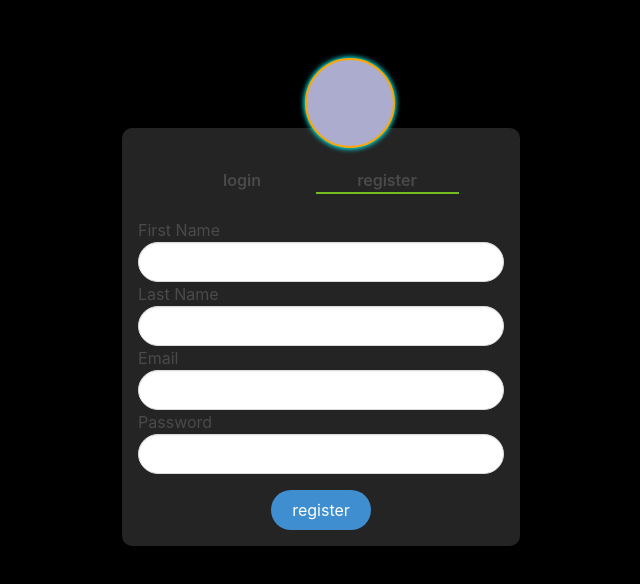
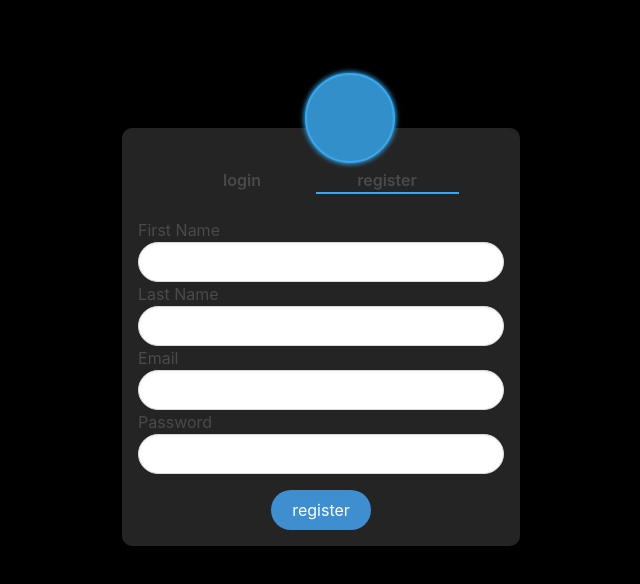
Before and after one commit to Yahalqahtani/register-form, a React (Create React App) app: page / in a window 1280 px wide. Shown: the top 584 px of the page, without its empty margins (319-959 px from the left). Built offline with nearby package versions, Linux system fonts and the light colour scheme.

Commit message:
update style

```diff
--- a/src/App.css
+++ b/src/App.css
@@ -34,16 +34,16 @@ form {
     position: absolute;
     border-radius: 50%;
     overflow: hidden;
-    background-color: rgb(172, 172, 207);
+    background-color: #338fc9;
 
     padding: 0rem;
 
-    top: -4.375rem;
+    top: -3.4375rem;
 
     right: 7.8125rem;
 
-    border: orange 0.125rem solid;
-    box-shadow: 0rem 0rem 0.3125rem 0.0625rem #0ff;
+    border: #37a8ee, 0.125rem solid;
+    box-shadow: 0rem 0rem 0.3125rem 0.0625rem #37a8ee;
 }
 .profileimg img {
     width: auto;
@@ -73,17 +73,17 @@ input:focus {
         border-inline-width: 0rem;
     }
     100% {
-        color: rgb(182, 17, 17);
+        color: #37a8ee;
         /* border-inline-width: 4px ; */
         /* border-inline-color: red; */
-        box-shadow: 0rem 0rem 0.3125rem 0.0625rem #0ff;
+        box-shadow: 0rem 0rem 0.3125rem 0.0625rem #37a8ee;
     }
 }
 
 input:checked + label {
     /* animation: animationINPUT 0.8s infinite; */
     /* background-color: rgb(215, 196, 233); */
-    border-bottom: rgb(116, 189, 33) 0.125rem solid;
+    border-bottom: #37a8ee 0.125rem solid;
     transition: color 0.6s ease-in, border-color 0.8s ease-in;
 }
 .RadioLabel {
@@ -109,3 +109,6 @@ input:checked + label {
 
     transition: color 1.25s ease-out, background-color 1.25s ease-out;
 }
+
+#Email {
+}
--- a/src/components/LogReg.js
+++ b/src/components/LogReg.js
@@ -67,7 +67,7 @@ function LogReg() {
                 </div>
                 <div className="has-text-left">
                     <label htmlFor="Email">Email</label>
-                    <input className="input is-rounded noBorder" type="email" id="Email" /> <br />
+                    <input className="input is-rounded noBorder" type="email" id="Email" autoComplete="nope" /> <br />
                 </div>
                 <div className="has-text-left">
                     <label htmlFor="password">Password</label>
```
